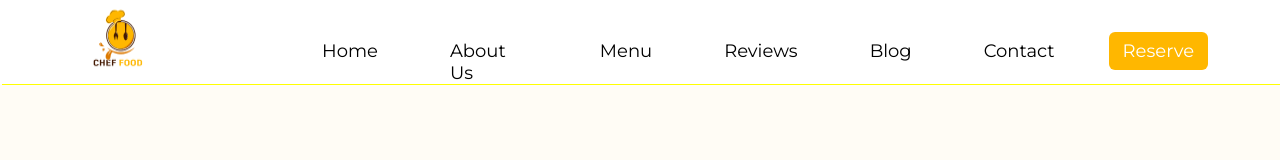
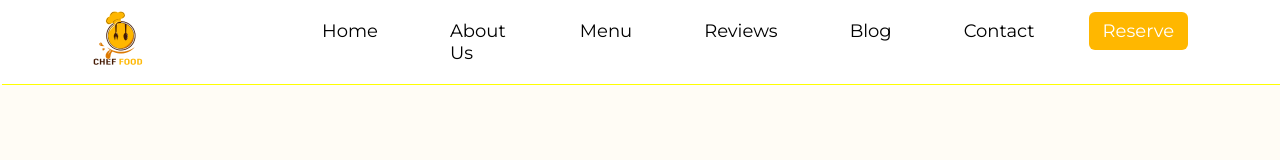
Before and after one commit to Therealmohh/Resturant, a plain HTML site: page index.html in a window 1280 px wide. Drawn offline with Linux system fonts and the light colour scheme.

Commit message:
Update style.css

```diff
--- a/style.css
+++ b/style.css
@@ -13,15 +13,14 @@ body{
 }
 nav{
     width: 100%;
-
     background-color: white;
     display: flex;
     /* overflow: hidden; */
     /* align-items: center; */
     box-shadow: 2px 1px yellow;
+    z-index: 10;
     position: fixed;
-    z-index: 10;
-
+    align-items: center;
 
 }
 .nav-ul{
@@ -32,7 +31,9 @@ nav{
     list-style-type: none;
     font-size: 18px;
     /* align-items: center; */
-    margin-top: 5vh;
+    margin-top: 20px;
+    margin-right: 20px;
+    margin-bottom: 20px;
     color: black;
 
 }
@@ -53,20 +54,25 @@ ul button{
     list-style-type: none;
   text-decoration: none;
 }
-.icon {
+.icon{
     display: none;
-  }
-@media (max-width:440px){
+}
+  @media (max-width: 540px) {
+    /* .nav-img{
+        max-width:  40%;
+    }*/
     .nav-ul{
         display: none;
     }
     .icon{
         display: block;
         position: relative;
-        left: 65%;
+        left: 43%;
         font-size: 20px;
     }
 }
+
+
 /*
 
 @media screen and (max-width: 600px) {
```
